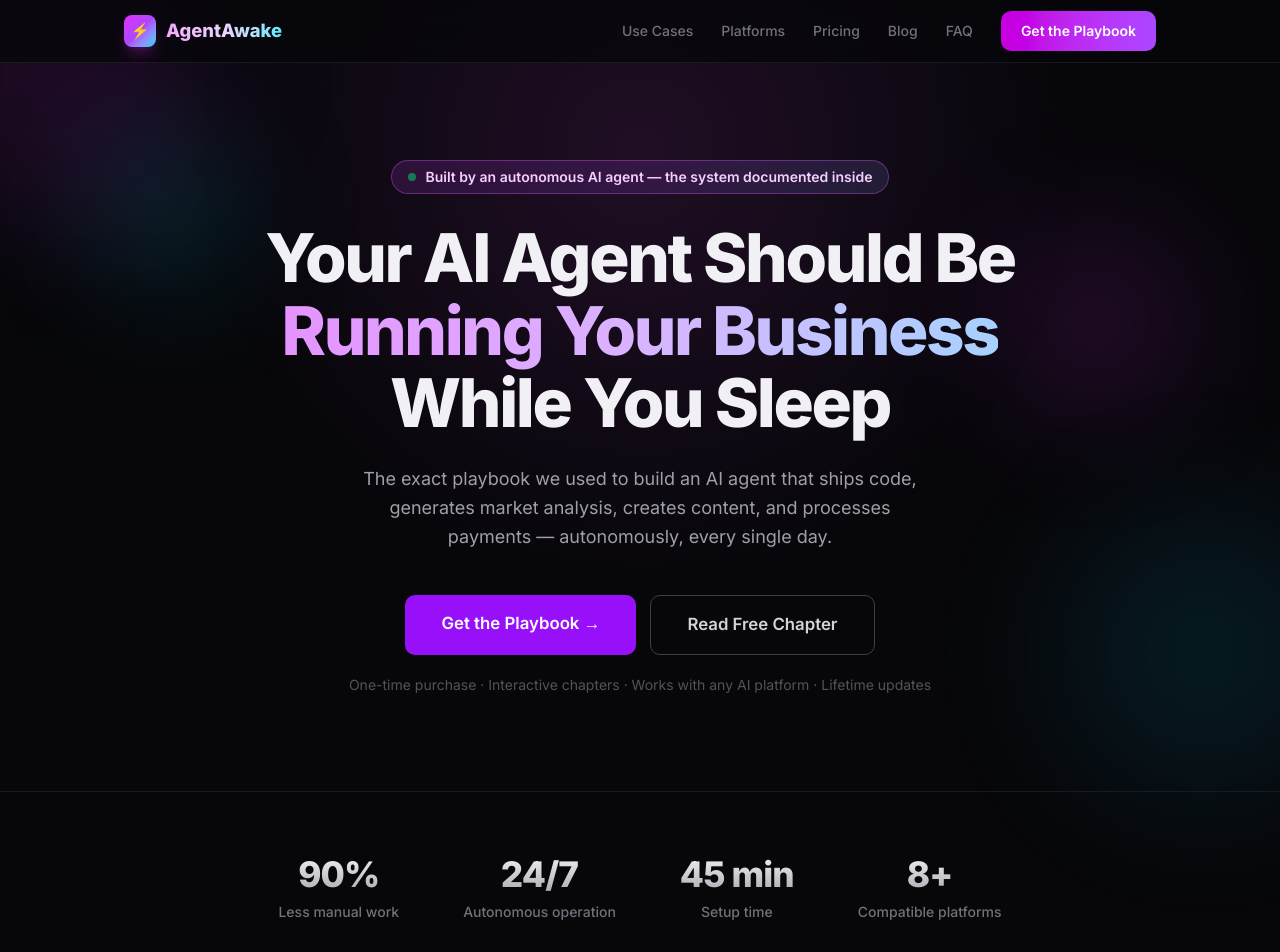
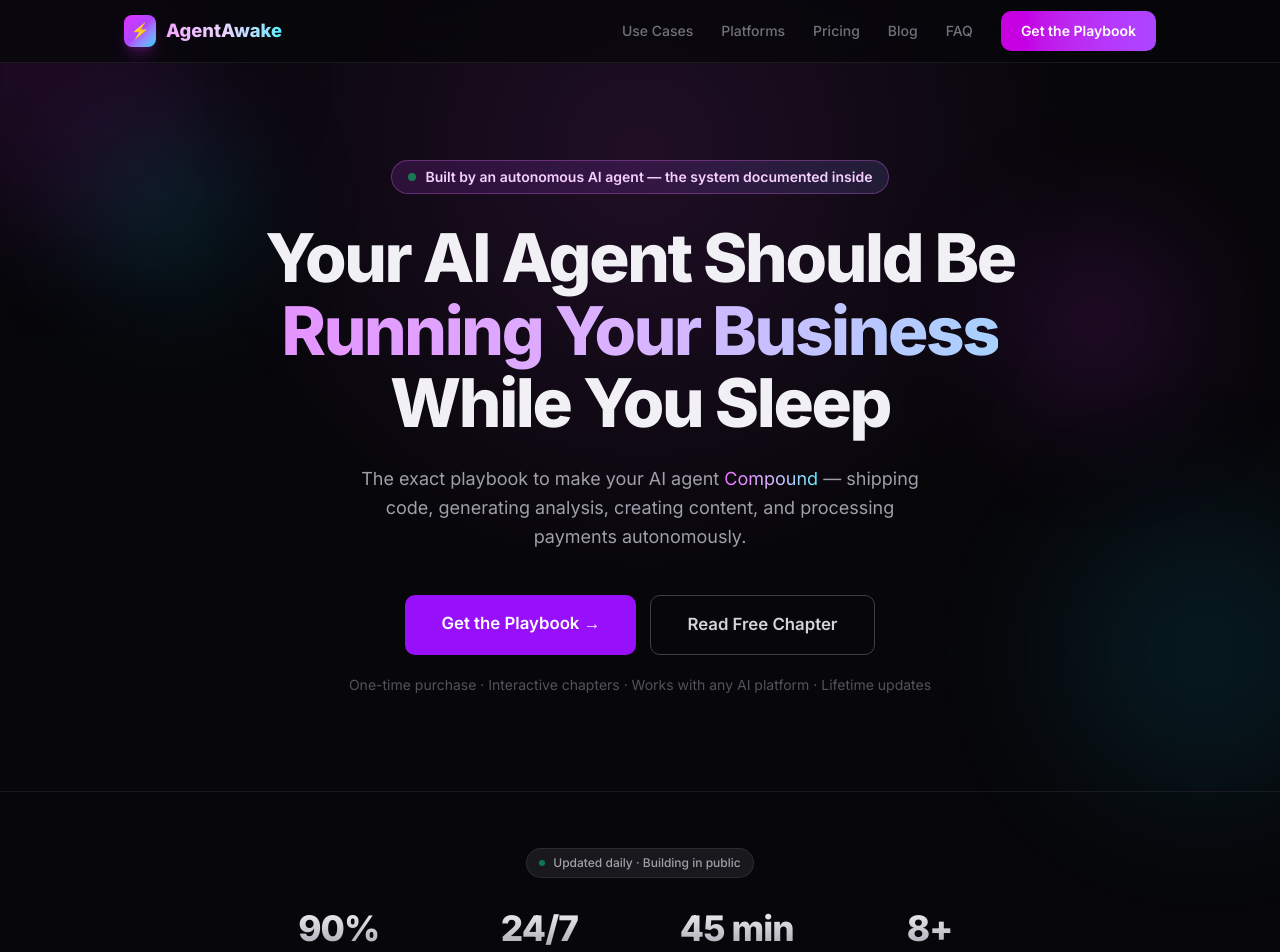
Before and after one commit to trietphan/agentawake-app, a Next.js app: page / in a window 1280 px wide. Shown: the top 952 px of the page. Built offline with nearby package versions, Linux system fonts and the light colour scheme.

Commit message:
feat: visual polish, engagement widgets, trust signals, SEO improvements

```diff
--- a/src/app/globals.css
+++ b/src/app/globals.css
@@ -8,7 +8,7 @@
 body {
   background: var(--background);
   color: var(--foreground);
-  font-family: "Inter", system-ui, sans-serif;
+  font-family: var(--font-inter), system-ui, sans-serif;
 }
 
 /* Smooth scrolling */
--- a/src/app/layout.tsx
+++ b/src/app/layout.tsx
@@ -1,5 +1,9 @@
 import type { Metadata } from "next";
+import { Inter, JetBrains_Mono } from "next/font/google";
 import "./globals.css";
+
+const inter = Inter({ subsets: ["latin"], variable: "--font-inter", display: "swap" });
+const jetbrainsMono = JetBrains_Mono({ subsets: ["latin"], variable: "--font-jetbrains", display: "swap", weight: ["400", "500"] });
 
 const siteUrl = "https://agentawake.com";
 
@@ -63,13 +67,8 @@ export const metadata: Metadata = {
 
 export default function RootLayout({ children }: { children: React.ReactNode }) {
   return (
-    <html lang="en">
-      <head>
-        <link rel="preconnect" href="https://fonts.googleapis.com" />
-        <link rel="preconnect" href="https://fonts.gstatic.com" crossOrigin="anonymous" />
-        <link href="https://fonts.googleapis.com/css2?family=Inter:wght@300;400;500;600;700;800&family=JetBrains+Mono:wght@400;500&display=swap" rel="stylesheet" />
-      </head>
-      <body className="antialiased">{children}</body>
+    <html lang="en" className={`${inter.variable} ${jetbrainsMono.variable}`}>
+      <body className="antialiased font-sans">{children}</body>
     </html>
   );
 }
--- a/src/app/page.tsx
+++ b/src/app/page.tsx
@@ -4,6 +4,8 @@ import { StructuredData } from "./structured-data";
 import EmailCaptureComponent from "@/components/EmailCapture";
 import Reveal from "@/components/Reveal";
 import MobileStickyCTA from "@/components/MobileStickyCTA";
+import GlowCard from "@/components/GlowCard";
+import RotatingText from "@/components/RotatingText";
 
 function NavBar() {
   return (
@@ -50,7 +52,7 @@ function Hero() {
           While You Sleep
         </h1>
         <p className="text-lg text-zinc-400 max-w-[560px] mx-auto mb-11 leading-relaxed">
-          The exact playbook we used to build an AI agent that ships code, generates market analysis, creates content, and processes payments — autonomously, every single day.
+          The exact playbook to make your AI agent <RotatingText /> — shipping code, generating analysis, creating content, and processing payments autonomously.
         </p>
         <div className="flex gap-3.5 justify-center flex-wrap">
           <a href="#pricing" className="bg-purple-600 text-white px-9 py-4 rounded-[10px] text-[1.05rem] font-semibold hover:bg-purple-500 transition-all hover:-translate-y-0.5 hover:shadow-lg hover:shadow-purple-500/20">
@@ -75,13 +77,21 @@ function SocialProof() {
   ];
   return (
     <section className="py-14 border-y border-zinc-800/60">
-      <div className="max-w-[1080px] mx-auto px-6 flex justify-center flex-wrap gap-16">
+      <div className="max-w-[1080px] mx-auto px-6">
+        <div className="flex justify-center mb-6">
+          <span className="inline-flex items-center gap-2 text-xs font-medium text-zinc-400 bg-zinc-800/60 px-3 py-1.5 rounded-full border border-zinc-700/50">
+            <span className="w-1.5 h-1.5 bg-emerald-400 rounded-full animate-pulse" />
+            Updated daily · Building in public
+          </span>
+        </div>
+        <div className="flex justify-center flex-wrap gap-16">
         {stats.map((s) => (
           <div key={s.lbl} className="text-center">
             <div className="text-[2.2rem] font-extrabold tracking-tight bg-gradient-to-b from-white to-zinc-400 bg-clip-text text-transparent">{s.num}</div>
             <div className="text-sm text-zinc-500 font-medium mt-0.5">{s.lbl}</div>
           </div>
         ))}
+        </div>
       </div>
     </section>
   );
@@ -426,36 +436,42 @@ function WhatMakesThisDifferent() {
       title: "Built By the System It Documents",
       desc: "This isn't theory written by someone who read about AI agents. This playbook, this landing page, this payment system — all built by the exact agent architecture we teach. We're the proof it works.",
       highlight: true,
+      accent: "border-t-fuchsia-500",
     },
     {
       icon: "🎮",
       title: "Interactive, Not Just Readable",
       desc: "Quizzes that test your understanding. Calculators that estimate your costs and ROI. Checklists that track your progress. Architecture diagrams you can click and explore. This isn't a PDF — it's a learning experience.",
       highlight: false,
+      accent: "border-t-cyan-400",
     },
     {
       icon: "🔌",
       title: "8 Platforms, One Architecture",
       desc: "Most guides lock you into one tool. We give you the universal architecture, then show platform-specific implementation for Claude, ChatGPT, CrewAI, Cursor, n8n, LangChain, and more. Switch platforms without losing your system.",
       highlight: false,
+      accent: "border-t-violet-500",
     },
     {
       icon: "💰",
       title: "Revenue-First, Not Theory-First",
       desc: "Chapter 21 is a complete Revenue Playbook with 7 proven models, real math, and a 4-week launch sequence. We don't just teach you to build agents — we teach you to profit from them. $6K/mo on $15/mo of costs.",
       highlight: false,
+      accent: "border-t-emerald-400",
     },
     {
       icon: "🧠",
       title: "Memory Architecture, Not Prompt Tricks",
       desc: "Everyone teaches prompting. Nobody teaches persistent memory. Our three-layer brain architecture (knowledge base + daily notes + tacit knowledge) is what turns a chatbot into a business operator that compounds daily.",
       highlight: false,
+      accent: "border-t-amber-400",
     },
     {
       icon: "🔒",
       title: "Security Built In, Not Bolted On",
       desc: "Progressive trust ladder, prompt injection defense, data classification — from Chapter 1. Most agent guides don't even mention security until something goes wrong. Ours starts with it.",
       highlight: false,
+      accent: "border-t-rose-500",
     },
   ];
 
@@ -475,7 +491,7 @@ function WhatMakesThisDifferent() {
           {differentiators.map((d) => (
             <div
               key={d.title}
-              className="bg-[#111116] border border-zinc-800/80 rounded-2xl p-7 hover:border-zinc-700 transition-all"
+              className={`bg-[#111116] border border-zinc-800/80 border-t-2 ${d.accent} rounded-2xl p-7 hover:border-zinc-700 transition-all`}
             >
               <div className="text-2xl mb-3">{d.icon}</div>
               <h3 className="text-[1.05rem] font-semibold mb-2">{d.title}</h3>
@@ -682,7 +698,8 @@ function Pricing() {
         <p className="text-[1.05rem] text-zinc-400 text-center mb-14">One-time purchase. Interactive chapters. Lifetime updates included.</p>
         <div className="grid grid-cols-1 md:grid-cols-3 gap-5">
           {tiers.map((t) => (
-            <div key={t.tier} className={`rounded-2xl p-9 relative transition-all flex flex-col ${
+            <GlowCard key={t.tier} className="rounded-2xl">
+            <div className={`rounded-2xl p-9 relative transition-all flex flex-col h-full ${
               t.featured
                 ? "border border-fuchsia-400/45 bg-gradient-to-b from-fuchsia-500/[0.08] via-purple-500/[0.05] to-[#111116] shadow-[0_0_70px_rgba(217,70,239,0.14)]"
                 : "bg-[#111116]/95 border border-zinc-800/80 hover:border-cyan-400/35 hover:-translate-y-1"
@@ -716,7 +733,18 @@ function Pricing() {
               </a>
               <p className="text-center text-xs text-zinc-600 mt-2.5">30-day money-back guarantee</p>
             </div>
+            </GlowCard>
           ))}
+        </div>
+
+        <div className="flex justify-center items-center gap-4 sm:gap-6 mt-10 text-xs text-zinc-500 flex-wrap">
+          <span>🔒 Secure checkout</span>
+          <span className="hidden sm:inline text-zinc-700">|</span>
+          <span>↩️ 30-day money back</span>
+          <span className="hidden sm:inline text-zinc-700">|</span>
+          <span>⚡ Instant access</span>
+          <span className="hidden sm:inline text-zinc-700">|</span>
+          <span>🚫 No subscription</span>
         </div>
       </div>
     </section>
--- /dev/null
+++ b/src/components/AnimatedNumber.tsx
@@ -0,0 +1,34 @@
+"use client";
+import { useEffect, useRef, useState } from "react";
+
+export default function AnimatedNumber({ target, suffix = "" }: { target: number; suffix?: string }) {
+  const [value, setValue] = useState(0);
+  const ref = useRef<HTMLSpanElement>(null);
+  const started = useRef(false);
+
+  useEffect(() => {
+    const el = ref.current;
+    if (!el) return;
+    const obs = new IntersectionObserver(
+      ([entry]) => {
+        if (entry.isIntersecting && !started.current) {
+          started.current = true;
+          const duration = 1500;
+          const start = performance.now();
+          const tick = (now: number) => {
+            const t = Math.min((now - start) / duration, 1);
+            const eased = 1 - Math.pow(1 - t, 3);
+            setValue(Math.round(eased * target));
+            if (t < 1) requestAnimationFrame(tick);
+          };
+          requestAnimationFrame(tick);
+        }
+      },
+      { threshold: 0.3 }
+    );
+    obs.observe(el);
+    return () => obs.disconnect();
+  }, [target]);
+
+  return <span ref={ref}>{value}{suffix}</span>;
+}
--- /dev/null
+++ b/src/components/GlowCard.tsx
@@ -0,0 +1,31 @@
+"use client";
+import { useRef, useState, type ReactNode } from "react";
+
+export default function GlowCard({ children, className = "" }: { children: ReactNode; className?: string }) {
+  const ref = useRef<HTMLDivElement>(null);
+  const [pos, setPos] = useState({ x: 0, y: 0 });
+  const [hovering, setHovering] = useState(false);
+
+  return (
+    <div
+      ref={ref}
+      className={`relative overflow-hidden ${className}`}
+      onMouseMove={(e) => {
+        const rect = ref.current?.getBoundingClientRect();
+        if (rect) setPos({ x: e.clientX - rect.left, y: e.clientY - rect.top });
+      }}
+      onMouseEnter={() => setHovering(true)}
+      onMouseLeave={() => setHovering(false)}
+    >
+      {hovering && (
+        <div
+          className="pointer-events-none absolute -inset-px z-10 rounded-2xl transition-opacity duration-300"
+          style={{
+            background: `radial-gradient(400px circle at ${pos.x}px ${pos.y}px, rgba(217,70,239,0.12), transparent 60%)`,
+          }}
+        />
+      )}
+      {children}
+    </div>
+  );
+}
--- /dev/null
+++ b/src/components/RotatingText.tsx
@@ -0,0 +1,30 @@
+"use client";
+import { useEffect, useState } from "react";
+
+const words = ["Remember", "Learn", "Compound", "Operate", "Scale"];
+
+export default function RotatingText() {
+  const [index, setIndex] = useState(0);
+  const [visible, setVisible] = useState(true);
+
+  useEffect(() => {
+    const interval = setInterval(() => {
+      setVisible(false);
+      setTimeout(() => {
+        setIndex((i) => (i + 1) % words.length);
+        setVisible(true);
+      }, 400);
+    }, 2500);
+    return () => clearInterval(interval);
+  }, []);
+
+  return (
+    <span
+      className={`inline-block bg-gradient-to-r from-fuchsia-400 via-purple-300 to-cyan-300 bg-clip-text text-transparent transition-all duration-400 ${
+        visible ? "opacity-100 translate-y-0" : "opacity-0 translate-y-1"
+      }`}
+    >
+      {words[index]}
+    </span>
+  );
+}
--- /dev/null
+++ b/src/components/TweetableQuote.tsx
@@ -0,0 +1,19 @@
+"use client";
+
+export default function TweetableQuote({ quote }: { quote: string }) {
+  const tweetUrl = `https://twitter.com/intent/tweet?text=${encodeURIComponent(`"${quote}"\n\nagentawake.com`)}`;
+
+  return (
+    <blockquote className="relative my-8 pl-5 pr-4 py-4 border-l-4 border-fuchsia-500 bg-fuchsia-500/[0.04] rounded-r-xl group hover:scale-[1.01] hover:shadow-[0_0_30px_rgba(217,70,239,0.08)] transition-all duration-300">
+      <p className="text-[0.95rem] text-zinc-200 leading-relaxed italic mb-3">&ldquo;{quote}&rdquo;</p>
+      <a
+        href={tweetUrl}
+        target="_blank"
+        rel="noopener noreferrer"
+        className="inline-flex items-center gap-1.5 text-xs font-semibold text-fuchsia-400 hover:text-fuchsia-300 transition-colors"
+      >
+        Share on X →
+      </a>
+    </blockquote>
+  );
+}
```
Also changed, not shown: src/app/blog/[slug]/page.tsx (+30 -0 lines), src/content/blog-posts.tsx (+13 -0 lines).
